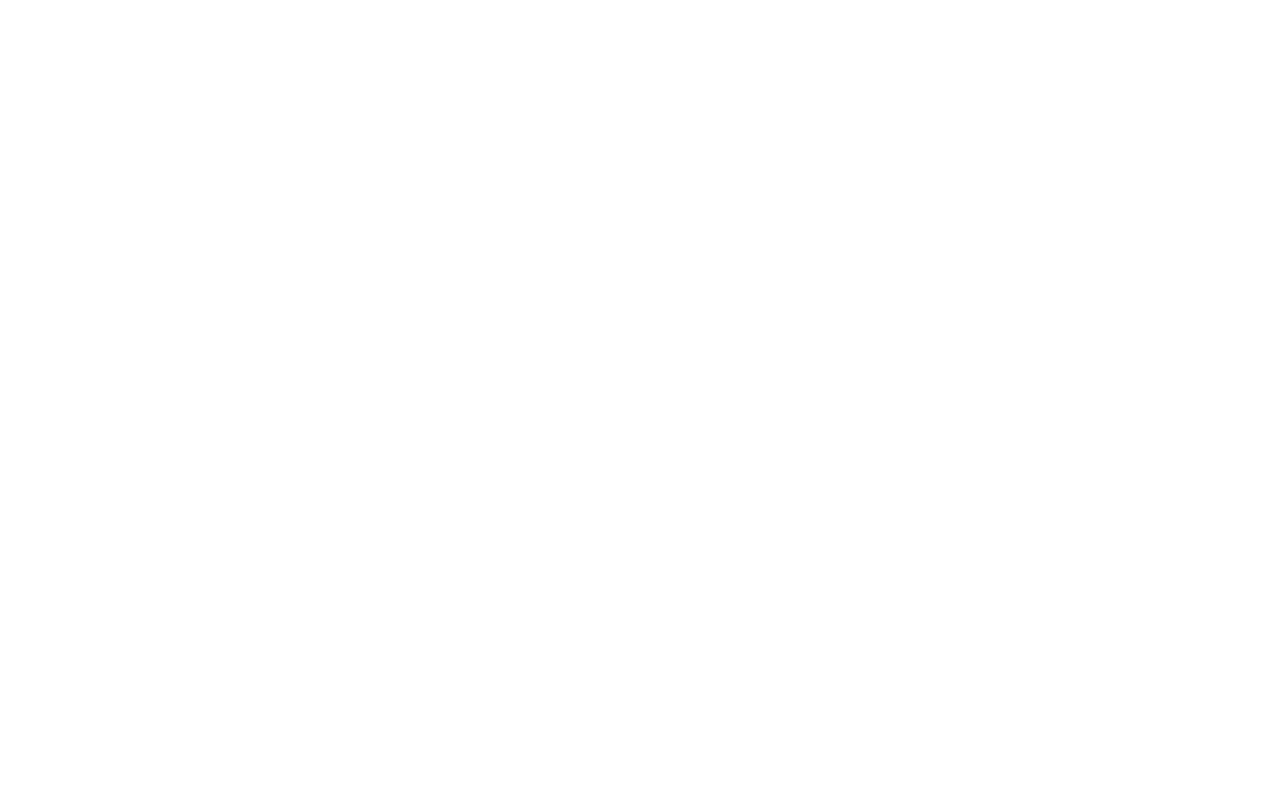
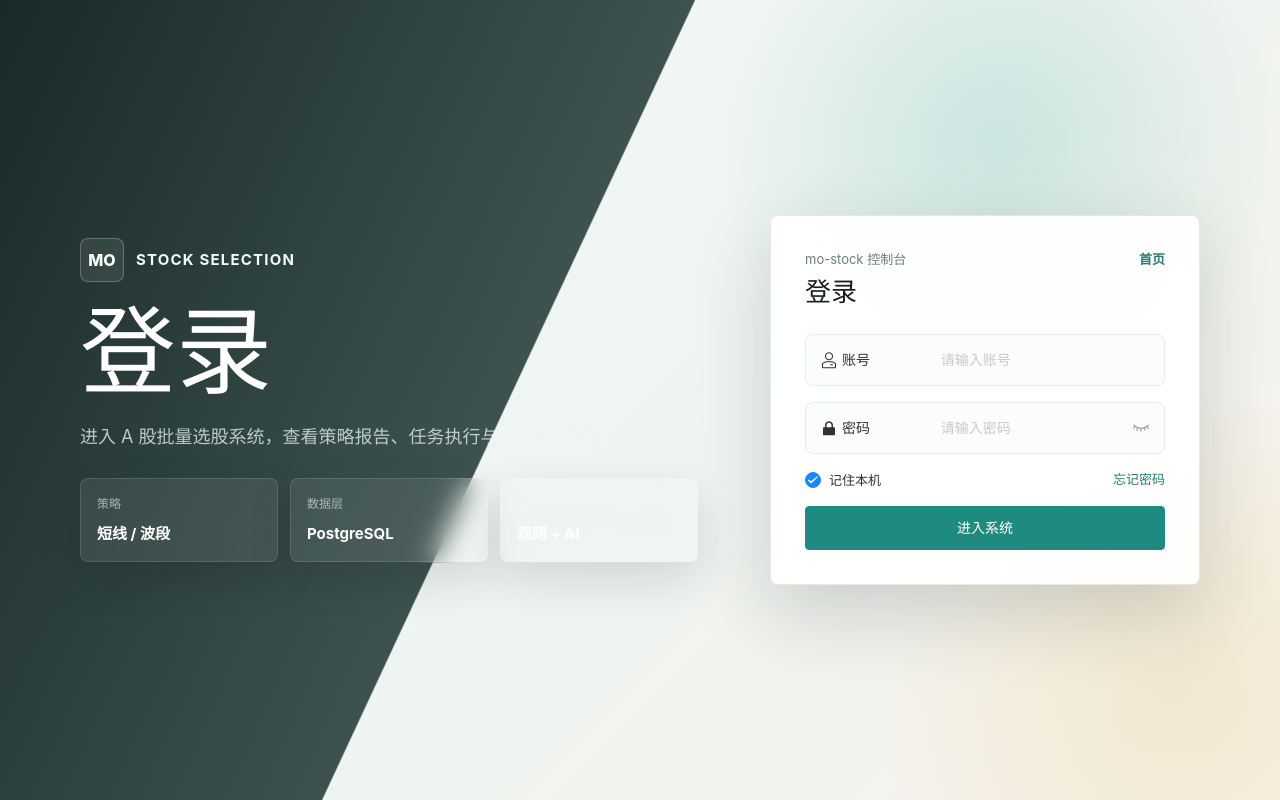
Before and after one commit to qjwhnry/mo-stock-selection, a Vue app in the folder frontend/: page /login in a window 1280 px wide. Before the commit this address had no page. Built offline with nearby package versions, Linux system fonts and the light colour scheme.

Commit message:
feat(frontend): add polished login page

```diff
--- a/frontend/src/components/DimensionBar.vue
+++ b/frontend/src/components/DimensionBar.vue
@@ -12,7 +12,7 @@
 
 <script setup lang="ts">
 import { computed } from 'vue'
-import { dimLabel, DIM_LABELS } from '../api'
+import { dimLabel } from '../api'
 
 const SHORT_DIMS = ['limit', 'moneyflow', 'lhb', 'sector', 'theme']
 const SWING_DIMS = ['trend', 'pullback', 'moneyflow_swing', 'sector_swing', 'theme_swing', 'catalyst', 'risk_liquidity']
--- a/frontend/src/router/index.ts
+++ b/frontend/src/router/index.ts
@@ -7,6 +7,11 @@
       path: '/',
       name: 'reports',
       component: () => import('../views/ReportList.vue'),
+    },
+    {
+      path: '/login',
+      name: 'login',
+      component: () => import('../views/Login.vue'),
     },
     {
       path: '/report/:date',
--- a/frontend/src/views/Execute.vue
+++ b/frontend/src/views/Execute.vue
@@ -107,8 +107,8 @@
       <!-- 调度状态 -->
       <van-cell-group v-if="schedStatus?.status === 'running'" inset>
         <van-cell title="状态" value="运行中" />
-        <van-cell title="策略" :value="schedStatus.strategy" />
-        <van-cell title="执行规则" :value="cronFriendly(schedStatus.cron)" />
+        <van-cell title="策略" :value="schedStatus.strategy || '-'" />
+        <van-cell title="执行规则" :value="cronFriendly(schedStatus.cron || '')" />
         <van-cell v-if="schedStatus.next_run" title="下次执行" :value="schedStatus.next_run" />
       </van-cell-group>
       <van-empty v-else-if="schedStatus" description="调度器未启动" :image-size="60" />
--- /dev/null
+++ b/frontend/src/views/Login.vue
@@ -0,0 +1,342 @@
+<template>
+  <main class="login-page">
+    <section class="login-shell">
+      <div class="brand-panel">
+        <div class="brand-mark">
+          <span>MO</span>
+          <strong>Stock Selection</strong>
+        </div>
+        <h1>登录</h1>
+        <p>
+          进入 A 股批量选股系统，查看策略报告、任务执行与 AI 分析结果。
+        </p>
+
+        <div class="signal-grid" aria-label="系统状态">
+          <div class="signal-item">
+            <span>策略</span>
+            <strong>短线 / 波段</strong>
+          </div>
+          <div class="signal-item">
+            <span>数据层</span>
+            <strong>PostgreSQL</strong>
+          </div>
+          <div class="signal-item">
+            <span>分析</span>
+            <strong>规则 + AI</strong>
+          </div>
+        </div>
+      </div>
+
+      <form class="login-card" @submit.prevent="handleSubmit">
+        <div class="card-heading">
+          <div>
+            <p>mo-stock 控制台</p>
+            <h2>登录</h2>
+          </div>
+          <router-link class="home-link" to="/">首页</router-link>
+        </div>
+
+        <div class="form-stack">
+          <van-field
+            v-model="form.username"
+            label="账号"
+            left-icon="manager-o"
+            placeholder="请输入账号"
+            autocomplete="username"
+          />
+          <van-field
+            v-model="form.password"
+            :type="showPassword ? 'text' : 'password'"
+            label="密码"
+            left-icon="lock"
+            placeholder="请输入密码"
+            autocomplete="current-password"
+          >
+            <template #right-icon>
+              <van-icon
+                :name="showPassword ? 'eye-o' : 'closed-eye'"
+                @click="showPassword = !showPassword"
+              />
+            </template>
+          </van-field>
+
+          <div class="form-options">
+            <van-checkbox v-model="form.remember" icon-size="16px">
+              记住本机
+            </van-checkbox>
+            <a href="javascript:void(0)">忘记密码</a>
+          </div>
+
+          <van-button
+            block
+            native-type="submit"
+            type="primary"
+            :loading="submitting"
+            loading-text="校验中..."
+          >
+            进入系统
+          </van-button>
+        </div>
+      </form>
+    </section>
+  </main>
+</template>
+
+<script setup lang="ts">
+import { reactive, ref } from 'vue'
+import { useRouter } from 'vue-router'
+import { showToast } from 'vant'
+
+const router = useRouter()
+const showPassword = ref(false)
+const submitting = ref(false)
+
+const form = reactive({
+  username: '',
+  password: '',
+  remember: true,
+})
+
+function handleSubmit() {
+  if (!form.username || !form.password) {
+    showToast('请输入账号和密码')
+    return
+  }
+
+  submitting.value = true
+
+  window.setTimeout(() => {
+    submitting.value = false
+    router.push('/')
+  }, 500)
+}
+</script>
+
+<style scoped>
+.login-page {
+  min-height: 100vh;
+  background:
+    linear-gradient(115deg, rgba(6, 25, 22, 0.92) 0%, rgba(11, 36, 33, 0.78) 42%, rgba(246, 248, 245, 0) 42.1%),
+    radial-gradient(circle at 78% 18%, rgba(42, 157, 143, 0.18), transparent 24%),
+    radial-gradient(circle at 92% 86%, rgba(230, 185, 88, 0.18), transparent 22%),
+    linear-gradient(135deg, #f7faf8 0%, #eef4f1 52%, #f7f1e8 100%);
+  color: #16231f;
+}
+
+.login-shell {
+  display: grid;
+  grid-template-columns: minmax(0, 1fr) 430px;
+  gap: 72px;
+  align-items: center;
+  width: min(1120px, calc(100% - 40px));
+  min-height: 100vh;
+  margin: 0 auto;
+  padding: 56px 0;
+}
+
+.brand-panel {
+  display: flex;
+  flex-direction: column;
+  gap: 24px;
+  color: #eef8f4;
+}
+
+.brand-mark {
+  width: fit-content;
+  display: inline-flex;
+  align-items: center;
+  gap: 12px;
+  color: #f4fbf8;
+}
+
+.brand-mark span {
+  display: grid;
+  place-items: center;
+  width: 44px;
+  height: 44px;
+  border: 1px solid rgba(255, 255, 255, 0.24);
+  border-radius: 8px;
+  background: rgba(255, 255, 255, 0.08);
+  font-weight: 800;
+}
+
+.brand-mark strong {
+  font-size: 15px;
+  letter-spacing: 0.08em;
+  text-transform: uppercase;
+}
+
+.brand-panel h1 {
+  max-width: 640px;
+  margin: 0;
+  color: #ffffff;
+  font-size: clamp(58px, 8vw, 96px);
+  line-height: 0.95;
+  letter-spacing: 0;
+}
+
+.brand-panel p {
+  max-width: 560px;
+  margin: 0;
+  color: rgba(238, 248, 244, 0.74);
+  font-size: 18px;
+  line-height: 1.8;
+}
+
+.signal-grid {
+  display: grid;
+  grid-template-columns: repeat(3, minmax(0, 1fr));
+  gap: 12px;
+  max-width: 720px;
+}
+
+.signal-item {
+  border: 1px solid rgba(255, 255, 255, 0.12);
+  border-radius: 8px;
+  padding: 16px;
+  background: rgba(255, 255, 255, 0.08);
+  box-shadow: 0 18px 46px rgba(0, 0, 0, 0.12);
+  backdrop-filter: blur(14px);
+}
+
+.signal-item span {
+  display: block;
+  margin-bottom: 8px;
+  color: rgba(238, 248, 244, 0.6);
+  font-size: 12px;
+}
+
+.signal-item strong {
+  color: #ffffff;
+  font-size: 15px;
+}
+
+.login-card {
+  border: 1px solid rgba(20, 38, 33, 0.1);
+  border-radius: 8px;
+  padding: 34px;
+  background: rgba(255, 255, 255, 0.94);
+  box-shadow: 0 28px 74px rgba(27, 47, 42, 0.18);
+  backdrop-filter: blur(18px);
+}
+
+.card-heading {
+  display: flex;
+  align-items: flex-start;
+  justify-content: space-between;
+  gap: 16px;
+  margin-bottom: 18px;
+}
+
+.card-heading p,
+.card-heading h2 {
+  margin: 0;
+}
+
+.card-heading p {
+  color: #6d7f7b;
+  font-size: 13px;
+}
+
+.card-heading h2 {
+  margin-top: 6px;
+  color: #17201d;
+  font-size: 26px;
+  line-height: 1.25;
+  letter-spacing: 0;
+}
+
+.home-link {
+  color: #28786f;
+  font-size: 13px;
+  font-weight: 700;
+  text-decoration: none;
+}
+
+.form-stack {
+  display: flex;
+  flex-direction: column;
+  gap: 16px;
+  padding-top: 8px;
+}
+
+.form-options {
+  display: flex;
+  align-items: center;
+  justify-content: space-between;
+  gap: 14px;
+  color: #526763;
+  font-size: 13px;
+}
+
+.form-options a {
+  color: #28786f;
+  text-decoration: none;
+}
+
+:deep(.van-cell) {
+  border: 1px solid #e3ece8;
+  border-radius: 8px;
+  padding: 13px 14px;
+  background: #fbfdfc;
+}
+
+:deep(.van-cell::after) {
+  display: none;
+}
+
+:deep(.van-button--primary) {
+  border-color: #1f8a7f;
+  background: #1f8a7f;
+}
+
+@media (max-width: 860px) {
+  .login-page {
+    background:
+      linear-gradient(180deg, rgba(6, 25, 22, 0.94) 0%, rgba(12, 42, 38, 0.86) 64%, rgba(247, 250, 248, 1) 64.1%),
+      linear-gradient(135deg, #f7faf8 0%, #eef4f1 52%, #f7f1e8 100%);
+  }
+
+  .login-shell {
+    grid-template-columns: 1fr;
+    gap: 28px;
+    padding-top: 28px;
+  }
+
+  .brand-panel h1 {
+    font-size: 58px;
+  }
+
+  .signal-grid {
+    grid-template-columns: 1fr;
+  }
+}
+
+@media (max-width: 520px) {
+  .login-shell {
+    width: calc(100% - 28px);
+    padding-bottom: 32px;
+  }
+
+  .brand-panel {
+    gap: 16px;
+  }
+
+  .brand-panel h1 {
+    font-size: 48px;
+  }
+
+  .brand-panel p {
+    font-size: 15px;
+  }
+
+  .login-card {
+    padding: 20px;
+  }
+
+  .form-options {
+    align-items: flex-start;
+    flex-direction: column;
+  }
+}
+</style>
--- a/frontend/src/views/ReportList.vue
+++ b/frontend/src/views/ReportList.vue
@@ -3,7 +3,10 @@
     <!-- Header -->
     <van-nav-bar title="mo-stock 选股系统">
       <template #right>
-        <router-link to="/execute" class="text-sm text-blue-600">执行</router-link>
+        <div class="flex items-center gap-3">
+          <router-link to="/login" class="text-sm text-blue-600">登录</router-link>
+          <router-link to="/execute" class="text-sm text-blue-600">执行</router-link>
+        </div>
       </template>
     </van-nav-bar>
 
```
